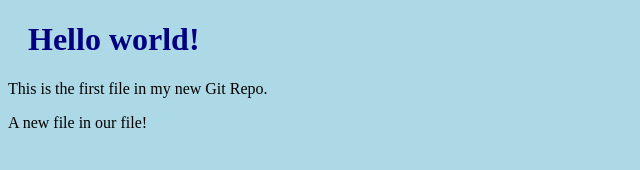
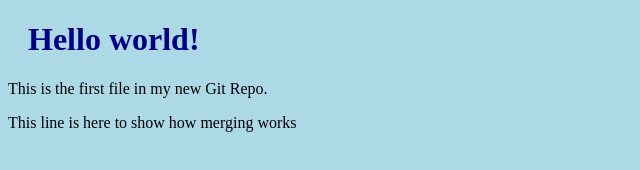
Before and after one commit to YastaCode/git-learn, a plain HTML site: page index.html in a window 1280 px wide. Shown: the whole page, without its empty margins (0-640 px from the left). Drawn offline with Linux system fonts and the light colour scheme.

Commit message:
Update index.html with emergency-fix

```diff
--- a/index.html
+++ b/index.html
@@ -9,6 +9,6 @@
 <body>
     <h1>Hello world!</h1>
     <p>This is the first file in my new Git Repo.</p>
-    <p>A new file in our file!</p>
+    <p>This line is here to show how merging works</p>
 </body>
 </html>
```
